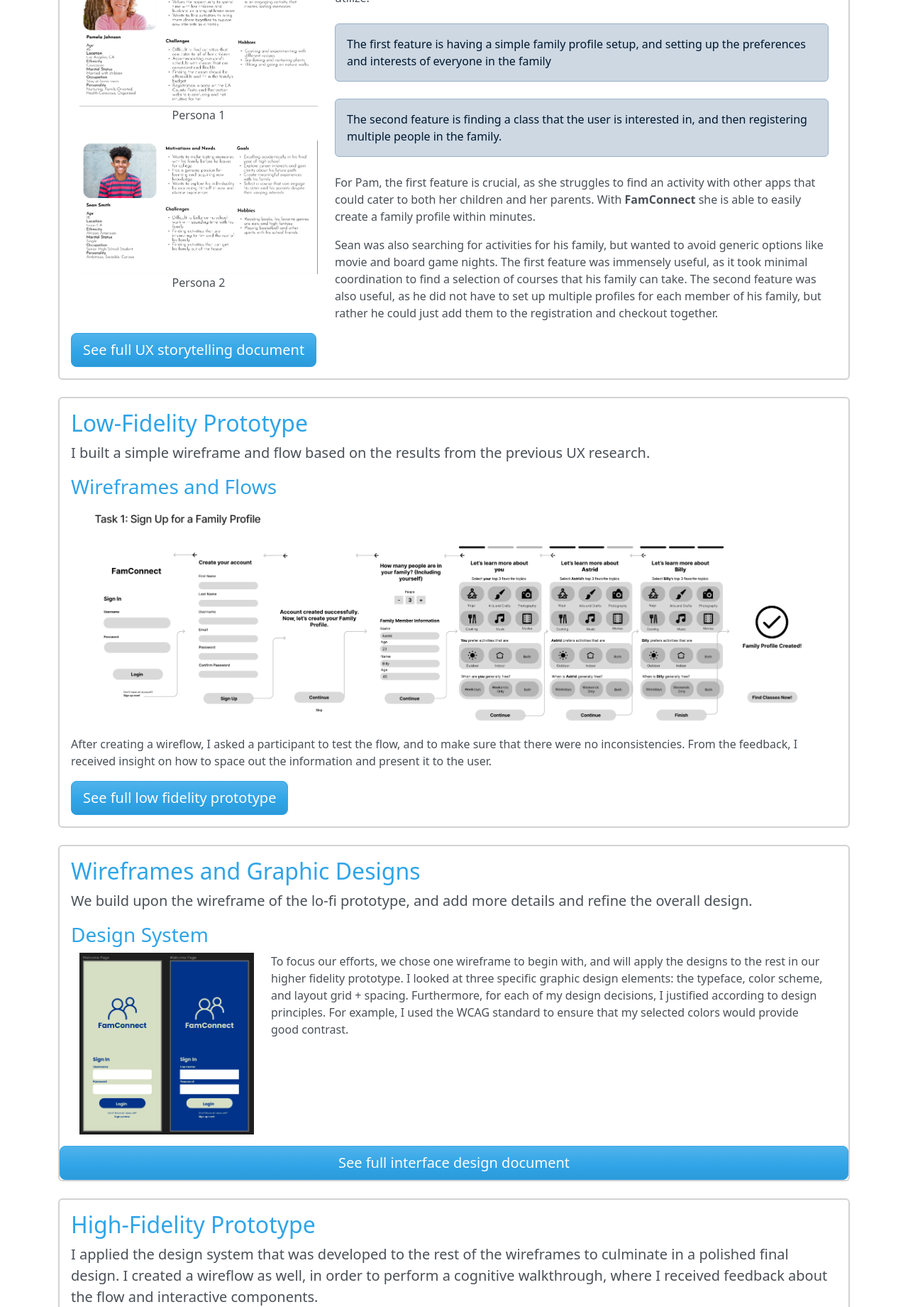
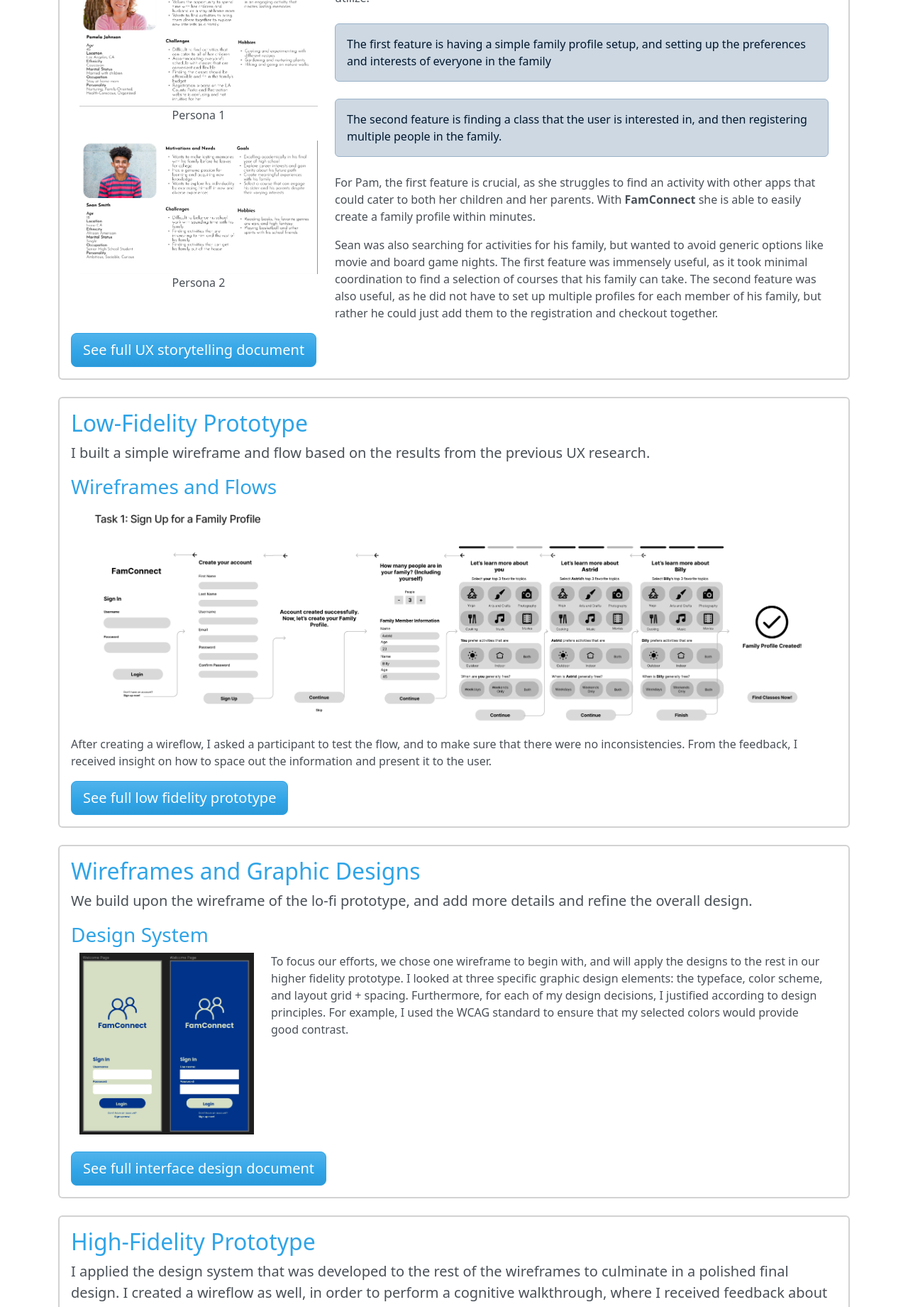
Before and after one commit to tylerhjyoun/DH110, a Jekyll site: the page ASSIGNMENT08/index.html, which Jekyll copies as it is, in a window 1280 px wide. Shown: the part 2674-4515 px from the top of the page at 71% size. Built offline with Jekyll 4.4.1, drawn with Linux system fonts in a browser that asks for light colours.

Commit message:
Update index.html

```diff
--- a/ASSIGNMENT08/index.html
+++ b/ASSIGNMENT08/index.html
@@ -268,9 +268,9 @@
                     </div>
                   </div>
                 </div>
+        <a href="https://github.com/tylerhjyoun/DH110/tree/main/ASSIGNMENT06" class="mt-4 btn btn-primary btn-lg">See full interface design document</a>
 
                   </div>
-        <a href="https://github.com/tylerhjyoun/DH110/tree/main/ASSIGNMENT06" class="btn btn-primary btn-lg">See full interface design document</a>
 
     </div>
                 <div class="mb-4 card custom-card">
@@ -284,11 +284,7 @@
                 components. </p>
 
                 <h3> Interactive Prototype </h3>
-                <div class="container">
                 <iframe style="border: 1px solid rgba(0, 0, 0, 0.1);" width="800" height="450" src="https://www.figma.com/embed?embed_host=share&url=https%3A%2F%2Fwww.figma.com%2Fproto%2F5l8zgUIN22RhNNb4DzaPMl%2FFinal-High-Fidelity%3Ftype%3Ddesign%26node-id%3D1-12209%26viewport%3D576%252C521%252C0.3%26scaling%3Dmin-zoom%26starting-point-node-id%3D1%253A12209%26show-proto-sidebar%3D1" allowfullscreen></iframe>
-
-                </div>
-
 
 
         <a href="https://github.com/tylerhjyoun/DH110/tree/main/ASSIGNMENT06" class="btn btn-primary btn-lg">See full high fidelity design document</a>
```
